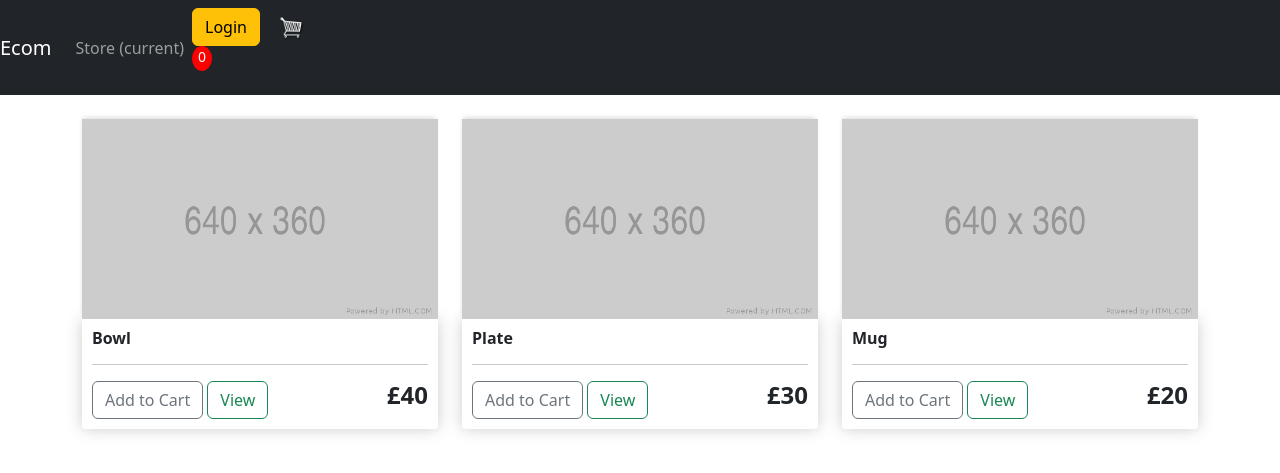
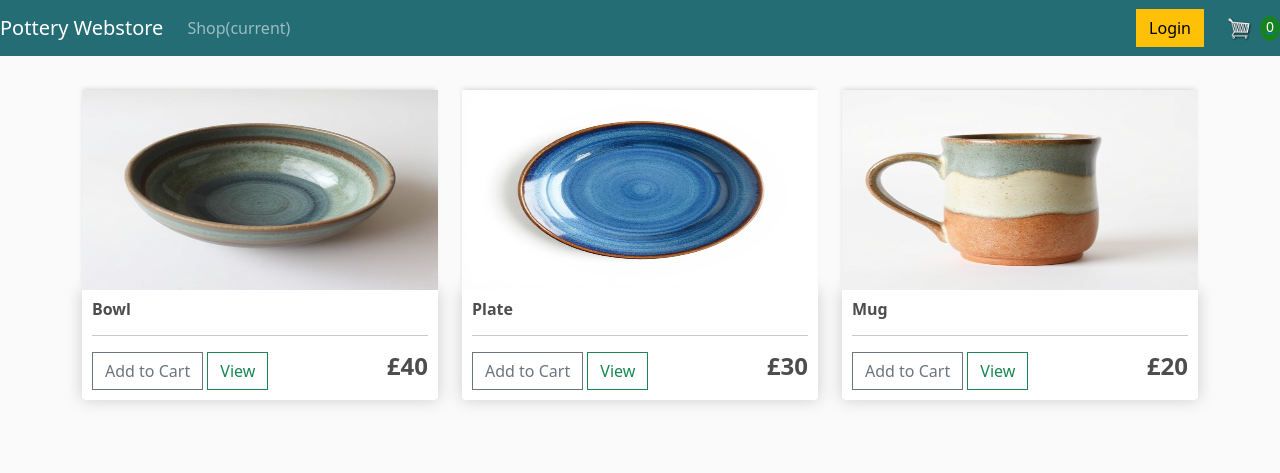
Before and after one commit to Samersetred/Potters-Webstore, a Django app: page / in a window 1280 px wide. Shown: the top 473 px of the page. Run offline with Django 4.2, Linux system fonts and the light colour scheme.

Commit message:
added preferred images for bowl, mug and plate products, updated the navbar colour and design

```diff
--- a/potterystore/templates/potterystore/main.html
+++ b/potterystore/templates/potterystore/main.html
@@ -7,14 +7,14 @@
         <title>Pottery Webstore</title>
         <meta name="description" content="">
         <meta name="viewport" content="width=device-width, initial-scale=1, maximum-scale=1, minimum-scale=1"> <!-- this specifically will help with mobile layout-->
-        <link rel="stylesheet" href="{% static 'css/main.css' %}">
         <!-- Bootstrap CSS link-->
         <link href="https://cdn.jsdelivr.net/npm/bootstrap@5.3.3/dist/css/bootstrap.min.css" rel="stylesheet" integrity="sha384-QWTKZyjpPEjISv5WaRU9OFeRpok6YctnYmDr5pNlyT2bRjXh0JMhjY6hW+ALEwIH" crossorigin="anonymous">
+        <link rel="stylesheet" href="{% static 'css/main.css' %}">
       </head>
     <body>
 
       <nav class="navbar navbar-expand-lg navbar-dark bg-dark">
-            <a class="navbar-brand" href="{% url 'store' %}">Ecom</a>
+        <a class="navbar-brand" href="{% url 'store' %}">Pottery Webstore</a>
         <button class="navbar-toggler" type="button" data-toggle="collapse" data-target="#navbarSupportedContent" aria-controls="navbarSupportedContent" aria-expanded="false" aria-label="Toggle navigation">
           <span class="navbar-toggler-icon"></span>
         </button>
@@ -22,18 +22,17 @@
         <div class="collapse navbar-collapse" id="navbarSupportedContent">
           <ul class="navbar-nav mr-auto">
             <li class="nav-item active">
-                  <a class="nav-link" href="{% url 'store' %}">Store <span class="sr-only">(current)</span></a>
+              <a class="nav-link" href="{% url 'store' %}">Shop<span class="sr-only">(current)</span></a>
             </li>
+          </ul>
 
-              </ul>
-              <div class="form-inline my-2 my-lg-0">
-                   <a href="#"class="btn btn-warning">Login</a>
+          <div class="d-flex ms-auto">
+               <a href="#" class="btn btn-warning me-2">Login</a>
 
-                   <a href="{% url 'cart' %}">
-                      <img  id="cart-icon" src="{% static 'images/cart.png' %}">
+               <a href="{% url 'cart' %}" class="d-flex align-items-center">
+                  <img id="cart-icon" src="{% static 'images/cart.png' %}" class="me-2">
+                  <p id="cart-total" class="mb-0">0</p>
               </a>
-                  <p id="cart-total">0</p>
-
           </div>
         </div>
       </nav>
--- a/potterystore/templates/potterystore/store.html
+++ b/potterystore/templates/potterystore/store.html
@@ -3,7 +3,7 @@
 {% block content %}
 <div class="row">
     <div class="col-lg-4">
-        <img class="thumbnail" src="{% static 'images/placeholder image.png' %}">
+        <img class="thumbnail" src="{% static 'images/potterybowl.jpg' %}">
         <div class="box-element product">
             <h6><strong>Bowl</strong></h6>
             <hr>
@@ -16,7 +16,7 @@
     </div>
 
     <div class="col-lg-4">
-        <img class="thumbnail" src="{% static 'images/placeholder image.png' %}">
+        <img class="thumbnail" src="{% static 'images/potteryplate.jpg' %}">
         <div class="box-element product">
             <h6><strong>Plate</strong></h6>
             <hr>
@@ -29,7 +29,7 @@
     </div>
 
     <div class="col-lg-4">
-        <img class="thumbnail" src="{% static 'images/placeholder image.png' %}">
+        <img class="thumbnail" src="{% static 'images/potterymug.jpg' %}">
         <div class="box-element product">
             <h6><strong>Mug</strong></h6>
             <hr>
--- a/static/css/main.css
+++ b/static/css/main.css
@@ -1,5 +1,6 @@
 body{
 	background-color: hsl(0, 0%, 98%);
+
 }
 
 h1,h2,h3,h4,h5,h6{
@@ -26,7 +27,7 @@ h1,h2,h3,h4,h5,h6{
 }
 
 .bg-dark{
-	background-color: #4f868c!important;
+	background-color: #246d75!important;
 }
 
 #cart-icon{
@@ -39,7 +40,7 @@ h1,h2,h3,h4,h5,h6{
 	display: block;
 	text-align: center;
 	color:#fff;
-	background-color: red;
+	background-color: rgb(23, 131, 32);
 	width: 20px;
 	height: 25px;
 	border-radius: 50%;
```
Also changed, not shown: static/images/potterybowl.jpg (added), static/images/potterygirl.jpg (added), static/images/potterymug.jpg (added), static/images/potteryplate.jpg (added). Lines whose indentation alone changed are shown as unchanged.
